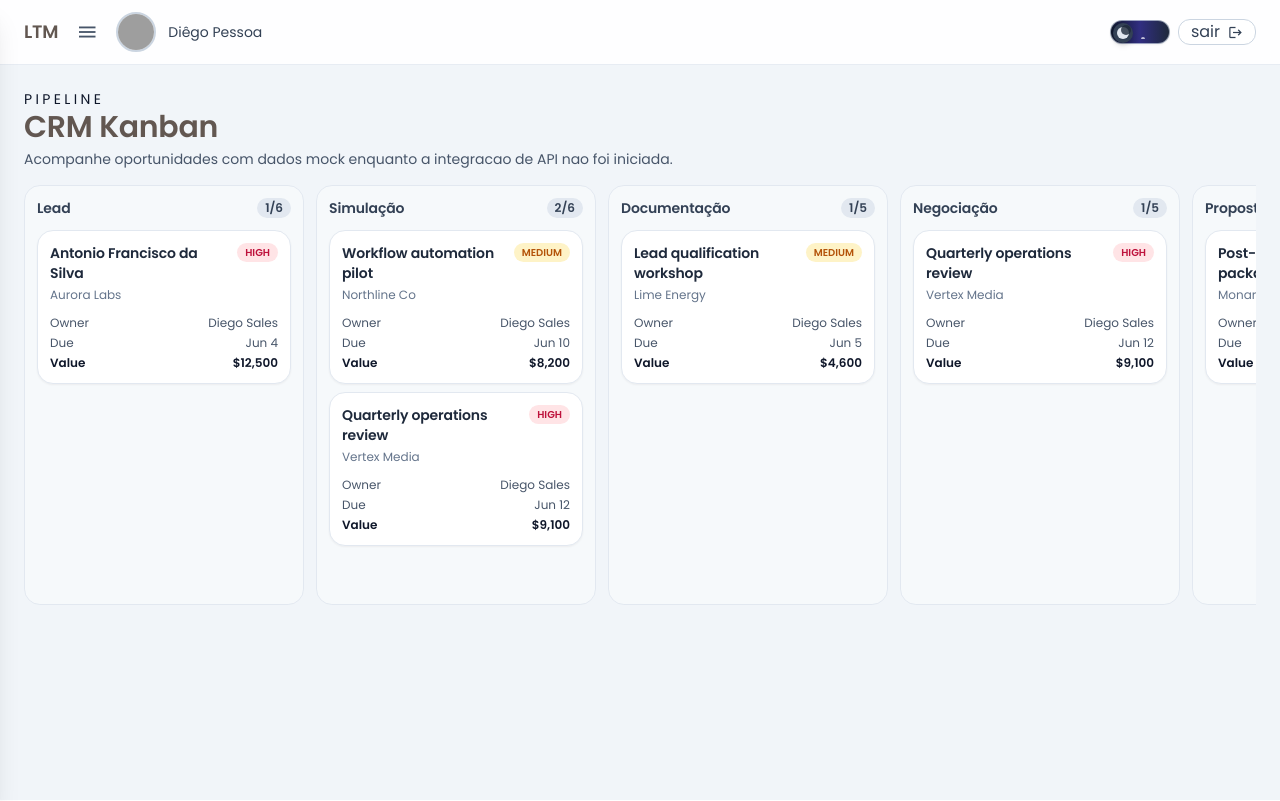
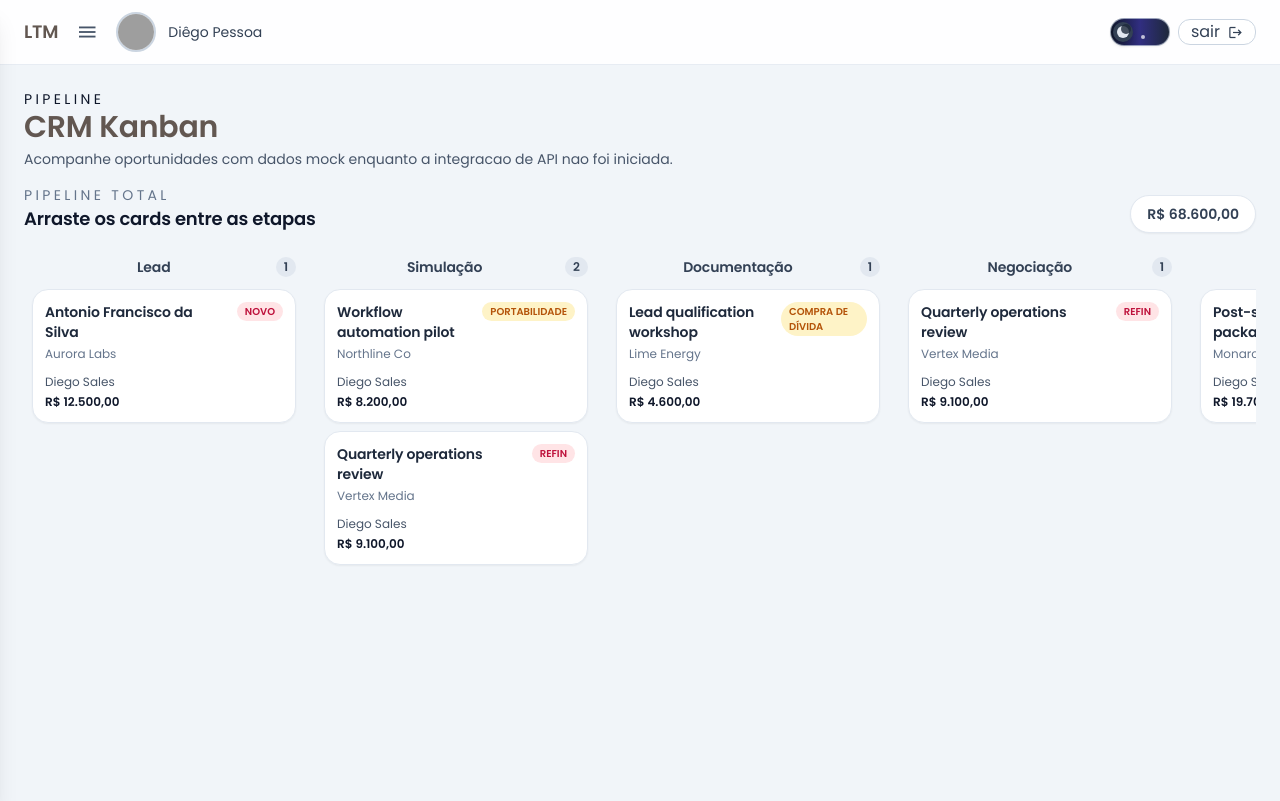
Before and after one commit to diegoalp/ltmFront, a Nuxt app: page / in a window 1280 px wide. Built offline with nearby package versions, Linux system fonts and the light colour scheme; grey boxes are pictures that could not be loaded.

Commit message:
Feat: creating dragable mode

```diff
--- a/app/components/kanban/KanbanBoard.vue
+++ b/app/components/kanban/KanbanBoard.vue
@@ -1,5 +1,15 @@
 <template>
   <section class="space-y-4">
+    <header class="flex items-end justify-between gap-4">
+      <div>
+        <p class="text-sm uppercase tracking-[0.24em] text-slate-500 dark:text-slate-400">Pipeline total</p>
+        <h2 class="text-lg font-semibold text-slate-900 dark:text-slate-100">Arraste os cards entre as etapas</h2>
+      </div>
+
+      <p class="rounded-full border border-slate-200 bg-white px-4 py-2 text-sm font-semibold text-slate-700 shadow-sm dark:border-slate-800 dark:bg-slate-900 dark:text-slate-200">
+        {{ totalFormatted }}
+      </p>
+    </header>
 
     <div class="overflow-x-auto pb-2">
       <div class="flex min-w-max gap-3">
@@ -8,6 +18,7 @@
           :key="column.id"
           :column="column"
           :cards="cardsByColumn[column.id]"
+          @move-card="handleMoveCard"
         />
       </div>
     </div>
@@ -15,9 +26,13 @@
 </template>
 
 <script setup lang="ts">
-const { columns, cardsByColumn, totalPipeline } = useKanbanData()
+const { columns, cardsByColumn, totalPipeline, moveDeal } = useKanbanData()
 
 const totalFormatted = computed(() => {
   return new Intl.NumberFormat('pt-BR', { style: 'currency', currency: 'BRL', maximumFractionDigits: 2 }).format(totalPipeline.value)
 })
+
+const handleMoveCard = (cardId: number, stage: 1 | 2 | 3 | 4 | 5 | 6) => {
+  moveDeal(cardId, stage)
+}
 </script>
--- a/app/components/kanban/KanbanCard.vue
+++ b/app/components/kanban/KanbanCard.vue
@@ -3,7 +3,7 @@
     <header class="flex items-start justify-between gap-2">
       <h4 class="text-sm font-semibold text-slate-800 dark:text-slate-100">{{ card.title }}</h4>
       <span class="rounded-full px-2 py-0.5 text-[10px] font-semibold uppercase" :class="priorityClass">
-        {{ card.priority }}
+        {{ card.operation.name }}
       </span>
     </header>
 
@@ -11,15 +11,9 @@
 
     <dl class="mt-3 space-y-1 text-xs text-slate-600 dark:text-slate-300">
       <div class="flex items-center justify-between">
-        <dt>Owner</dt>
         <dd>{{ card.ownerName }}</dd>
       </div>
-      <div class="flex items-center justify-between">
-        <dt>Due</dt>
-        <dd>{{ formatDate(card.dueDate) }}</dd>
-      </div>
       <div class="flex items-center justify-between font-semibold text-slate-900 dark:text-slate-100">
-        <dt>Value</dt>
         <dd>{{ formatCurrency(card.value) }}</dd>
       </div>
     </dl>
@@ -27,7 +21,7 @@
 </template>
 
 <script setup lang="ts">
-import type { DealCard } from '~/app/types/crm'
+import type { DealCard } from '~/types/crm'
 
 const props = defineProps<{ card: DealCard }>()
 
@@ -44,10 +38,10 @@ const priorityClass = computed(() => {
 })
 
 const formatCurrency = (value: number) => {
-  return new Intl.NumberFormat('en-US', { style: 'currency', currency: 'USD', maximumFractionDigits: 0 }).format(value)
+  return new Intl.NumberFormat('pt-BR', { style: 'currency', currency: 'BRL', maximumFractionDigits: 2 }).format(value)
 }
 
 const formatDate = (value: string) => {
-  return new Intl.DateTimeFormat('en-US', { month: 'short', day: 'numeric' }).format(new Date(value))
+  return new Intl.DateTimeFormat('pt-BR', { month: 'short', day: 'numeric' }).format(new Date(value))
 }
 </script>
--- a/app/components/kanban/KanbanColumn.vue
+++ b/app/components/kanban/KanbanColumn.vue
@@ -1,27 +1,71 @@
 <template>
-  <section class="flex h-full min-h-[420px] w-[280px] shrink-0 flex-col rounded-2xl border border-slate-200 bg-slate-50/80 p-3 dark:border-slate-700 dark:bg-slate-900/60">
+  <section class="flex h-full min-h-[65vh] w-[280px] shrink-0 flex-col p-2">
     <header class="mb-3 flex items-center justify-between">
-      <h3 class="text-sm font-semibold text-slate-700 dark:text-slate-200">{{ column.title }}</h3>
+      <div></div>
+      <div class="text-center">
+        <h3 class="text-sm font-semibold text-slate-700 dark:text-slate-200">{{ column.title }}</h3>
+      </div>
       <span class="rounded-full bg-slate-200 px-2 py-0.5 text-xs font-semibold text-slate-700 dark:bg-slate-700 dark:text-slate-100">
-        {{ cards.length }}/{{ column.limit }}
+        {{ cards.length }}
       </span>
+
     </header>
 
-    <div class="space-y-2">
-      <KanbanCard v-for="card in cards" :key="card.id" :card="card" />
-      <p v-if="cards.length === 0" class="rounded-xl border border-dashed border-slate-300 p-3 text-xs text-slate-500 dark:border-slate-600 dark:text-slate-400">
-        No opportunities in this stage.
-      </p>
-    </div>
+    <Draggable
+      v-model="localCards"
+      class="space-y-2"
+      item-key="id"
+      group="kanban-deals"
+      :animation="180"
+      ghost-class="opacity-40"
+      drag-class="rotate-1"
+      @change="handleChange"
+    >
+      <template #item="{ element }">
+        <KanbanCard :card="element" />
+      </template>
+
+      <template #footer>
+        <p
+          v-if="localCards.length === 0"
+          class="rounded-xl border border-dashed border-slate-300 p-3 text-xs text-slate-500 dark:border-slate-600 dark:text-slate-400"
+        >
+          No opportunities in this stage.
+        </p>
+      </template>
+    </Draggable>
   </section>
 </template>
 
 <script setup lang="ts">
-import type { DealCard, KanbanColumn as ColumnType } from '~/types/crm'
+import Draggable from 'vuedraggable'
+import type { DealCard, DealStage, KanbanColumn as ColumnType } from '~/types/crm'
 import KanbanCard from '~/components/kanban/KanbanCard.vue'
 
-defineProps<{
+const props = defineProps<{
   column: ColumnType
   cards: DealCard[]
 }>()
+
+const emit = defineEmits<{
+  (event: 'move-card', cardId: number, stage: DealStage): void
+}>()
+
+const localCards = ref<DealCard[]>([])
+
+watch(
+  () => props.cards,
+  (value) => {
+    localCards.value = [...value]
+  },
+  { immediate: true }
+)
+
+const handleChange = (event: { added?: { element: DealCard } }) => {
+  if (!event.added) {
+    return
+  }
+
+  emit('move-card', event.added.element.id, props.column.id)
+}
 </script>
--- a/app/components/layout/AppSidebar.vue
+++ b/app/components/layout/AppSidebar.vue
@@ -1,40 +1,71 @@
 <template>
   <div>
-    <!-- <div
-      v-if="isOpen"
-      @click="isOpen = false"
-      class="fixed inset-0 z-40 bg-black/40 backdrop-blur-sm transition-opacity"
-    ></div> -->
-
     <aside
-      class="fixed top-0 left-0 z-50 h-screen w-64 bg-slate-200 dark:bg-slate-900 text-slate-100 p-5 shadow-xl transition-transform duration-300 ease-in-out transform"
+      class="fixed left-0 top-0 z-50 h-screen w-20 overflow-visible border-r border-slate-200 bg-white/95 px-3 py-5 text-slate-700 shadow-xl backdrop-blur transition-transform duration-300 ease-in-out dark:border-slate-800 dark:bg-slate-950/95 dark:text-slate-200"
       :class="isOpen ? 'translate-x-0' : '-translate-x-full'"
     >
-      <div class="flex items-center justify-between mb-8">
-        <h2 class="text-lg font-bold tracking-wider">Dashboard</h2>
+      <div class="flex h-full flex-col items-center">
+        <div class="mb-8 flex w-full items-center justify-between">
           <button
+            type="button"
+            class="flex h-12 w-12 items-center justify-center rounded-full text-slate-500 transition hover:bg-slate-100 hover:text-slate-900 focus-visible:outline-none focus-visible:ring-2 focus-visible:ring-teal-500/40 dark:text-slate-400 dark:hover:bg-slate-800 dark:hover:text-slate-100"
+            aria-label="Fechar menu"
             @click="isOpen = false"
-          class="p-1 rounded-md hover:bg-slate-800 transition-colors focus:outline-none"
           >
-          <span class="material-icons text-[22px]">close</span>
+            <span class="material-icons text-[18px]">close</span>
           </button>
         </div>
 
-      <nav class="space-y-2">
-        <NuxtLink to="#" class="flex items-center space-x-3 p-3 rounded-lg hover:bg-slate-800 transition-colors group">
-          <span class="text-slate-400 group-hover:text-white">Início</span>
-        </NuxtLink>
-        <NuxtLink to="#" class="flex items-center space-x-3 p-3 rounded-lg hover:bg-slate-800 transition-colors group">
-          <span class="text-slate-400 group-hover:text-white">Projetos</span>
-        </NuxtLink>
-        <NuxtLink to="#" class="flex items-center space-x-3 p-3 rounded-lg hover:bg-slate-800 transition-colors group">
-          <span class="text-slate-400 group-hover:text-white">Configurações</span>
+        <nav class="flex w-full flex-1 flex-col items-center gap-2 overflow-visible">
+          <NuxtLink
+            v-for="item in menuItems"
+            :key="item.label"
+            :to="item.to"
+            class="group relative flex h-12 w-12 items-center justify-center rounded-2xl border border-transparent transition duration-200 hover:-translate-y-0.5 hover:border-slate-200 hover:bg-slate-100 focus-visible:outline-none focus-visible:ring-2 focus-visible:ring-teal-500/40 dark:hover:border-slate-700 dark:hover:bg-slate-800"
+            :class="item.isActive ? 'bg-slate-900 text-white shadow-lg dark:bg-slate-100 dark:text-slate-900' : 'text-slate-500 dark:text-slate-400'"
+            :aria-label="item.label"
+          >
+            <span class="material-icons text-[22px]">{{ item.icon }}</span>
+
+            <span class="pointer-events-none absolute left-full top-1/2 ml-3 -translate-y-1/2 translate-x-1 whitespace-nowrap rounded-xl border border-slate-200 bg-slate-950 px-3 py-2 text-xs font-semibold text-white opacity-0 shadow-2xl transition duration-200 group-hover:translate-x-0 group-hover:opacity-100 group-focus-visible:translate-x-0 group-focus-visible:opacity-100 dark:border-slate-700">
+              {{ item.label }}
+            </span>
           </NuxtLink>
         </nav>
+      </div>
     </aside>
   </div>
 </template>
 
 <script setup lang="ts">
+type MenuItem = {
+  label: string
+  icon: string
+  to: string
+  isActive: boolean
+}
+
+const route = useRoute()
 const { isOpen } = useSidebar()
+
+const menuItems = computed<MenuItem[]>(() => [
+  {
+    label: 'Início',
+    icon: 'home',
+    to: '/',
+    isActive: route.path === '/'
+  },
+  {
+    label: 'Pipeline',
+    icon: 'view_kanban',
+    to: '/#pipeline',
+    isActive: route.path === '/' && route.hash === '#pipeline'
+  },
+  {
+    label: 'Configurações',
+    icon: 'settings',
+    to: '/#configuracoes',
+    isActive: route.path === '/' && route.hash === '#configuracoes'
+  }
+])
 </script>
--- a/app/components/layout/ThemeSwitch.vue
+++ b/app/components/layout/ThemeSwitch.vue
@@ -2,7 +2,7 @@
   <button
     type="button"
     role="switch"
-    class="relative h-6 w-[60px] rounded-full border border-slate-300/70 p-0.5 shadow-sm transition focus-visible:outline-none focus-visible:ring-2 focus-visible:ring-teal-500/50 dark:border-slate-700/70"
+    class="relative h-7 w-[60px] rounded-full border border-slate-300/70 p-0.5 shadow-sm transition focus-visible:outline-none focus-visible:ring-2 focus-visible:ring-teal-500/50 dark:border-slate-700/70"
     :class="trackClass"
     :aria-checked="mode === 'dark'"
     :aria-label="mode === 'dark' ? 'Alternar para modo claro' : 'Alternar para modo escuro'"
--- a/app/composables/useKanbanData.ts
+++ b/app/composables/useKanbanData.ts
@@ -1,12 +1,19 @@
 import type { DealCard, DealStage, KanbanColumn } from '~/types/crm'
 
 const COLUMNS: KanbanColumn[] = [
-  { id: 1, title: 'Lead', limit: 6 },
-  { id: 2, title: 'Simulação', limit: 6 },
-  { id: 3, title: 'Documentação', limit: 5 },
-  { id: 4, title: 'Negociação', limit: 5 },
-  { id: 5, title: 'Proposta', limit: 8 },
-  { id: 6, title: 'Fechado', limit: 8 }
+  { id: 1, title: 'Lead'},
+  { id: 2, title: 'Simulação'},
+  { id: 3, title: 'Documentação'},
+  { id: 4, title: 'Negociação',},
+  { id: 5, title: 'Proposta'},
+  { id: 6, title: 'Fechado'}
+]
+
+const OPERATIONS = [
+  { id: 1, name: 'NOVO', color: 'bg-blue-500' },
+  { id: 2, name: 'PORTABILIDADE', color: 'bg-green-500' },
+  { id: 3, name: 'REFIN', color: 'bg-yellow-500' },
+  { id: 4, name: 'COMPRA DE DÍVIDA', color: 'bg-red-500' }
 ]
 
 const DEALS: DealCard[] = [
@@ -19,7 +26,9 @@ const DEALS: DealCard[] = [
     stage: 1,
     value: 12500,
     priority: 'high',
-    dueDate: '2026-06-04'
+    dueDate: '2026-06-04',
+    bank: 'Banco do Brasil',
+    operation: OPERATIONS[0]
   },
   {
     id: 2,
@@ -30,7 +39,9 @@ const DEALS: DealCard[] = [
     stage: 2,
     value: 8200,
     priority: 'medium',
-    dueDate: '2026-06-10'
+    dueDate: '2026-06-10',
+    bank: 'Bradesco',
+    operation: OPERATIONS[1]
   },
   {
     id: 3,
@@ -41,7 +52,9 @@ const DEALS: DealCard[] = [
     stage: 5,
     value: 19700,
     priority: 'high',
-    dueDate: '2026-06-07'
+    dueDate: '2026-06-07',
+    bank: 'Itaú',
+    operation: OPERATIONS[2]
   },
   {
     id: 4,
@@ -52,7 +65,9 @@ const DEALS: DealCard[] = [
     stage: 6,
     value: 5400,
     priority: 'low',
-    dueDate: '2026-06-02'
+    dueDate: '2026-06-02',
+    bank: 'Santander',
+    operation: OPERATIONS[3]
   },
   {
     id: 5,
@@ -63,7 +78,9 @@ const DEALS: DealCard[] = [
     stage: 3,
     value: 4600,
     priority: 'medium',
-    dueDate: '2026-06-05'
+    dueDate: '2026-06-05',
+    bank: 'Caixa Econômica',
+    operation: OPERATIONS[3]
   },
   {
     id: 6,
@@ -74,7 +91,9 @@ const DEALS: DealCard[] = [
     stage: 2,
     value: 9100,
     priority: 'high',
-    dueDate: '2026-06-12'
+    dueDate: '2026-06-12',
+    bank: 'Itaú',
+    operation: OPERATIONS[2]
   },
   {
     id: 7,
@@ -85,7 +104,9 @@ const DEALS: DealCard[] = [
     stage: 4,
     value: 9100,
     priority: 'high',
-    dueDate: '2026-06-12'
+    dueDate: '2026-06-12',
+    bank: 'Itaú',
+    operation: OPERATIONS[2]
   }
 ]
 
@@ -106,10 +127,21 @@ export const useKanbanData = () => {
     }
   })
 
+  const moveDeal = (dealId: number, stage: DealStage) => {
+    const deal = deals.value.find((item) => item.id === dealId)
+
+    if (!deal || deal.stage === stage) {
+      return
+    }
+
+    deal.stage = stage
+  }
+
   return {
     columns,
     deals,
     totalPipeline,
-    cardsByColumn
+    cardsByColumn,
+    moveDeal
   }
 }
--- a/package.json
+++ b/package.json
@@ -12,7 +12,8 @@
   "dependencies": {
     "nuxt": "^4.4.6",
     "vue": "^3.5.34",
-    "vue-router": "^5.0.7"
+    "vue-router": "^5.0.7",
+    "vuedraggable": "^4.1.0"
   },
   "devDependencies": {
     "@nuxtjs/color-mode": "^4.0.0",
```
Also changed, not shown: app/types/crm.ts (+8 -17 lines), 1 other file (tests, documents, lock files or other folders). Lines whose indentation alone changed are shown as unchanged.
